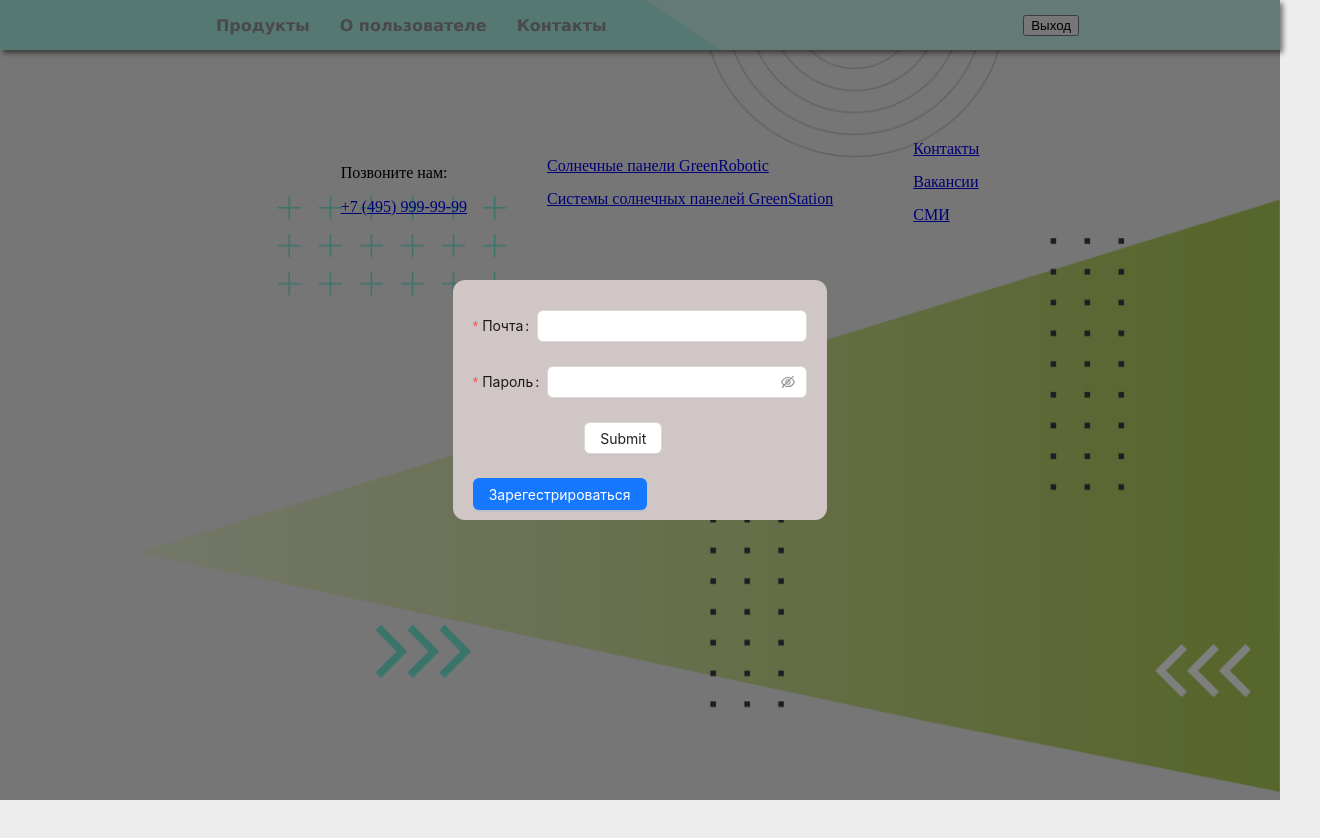
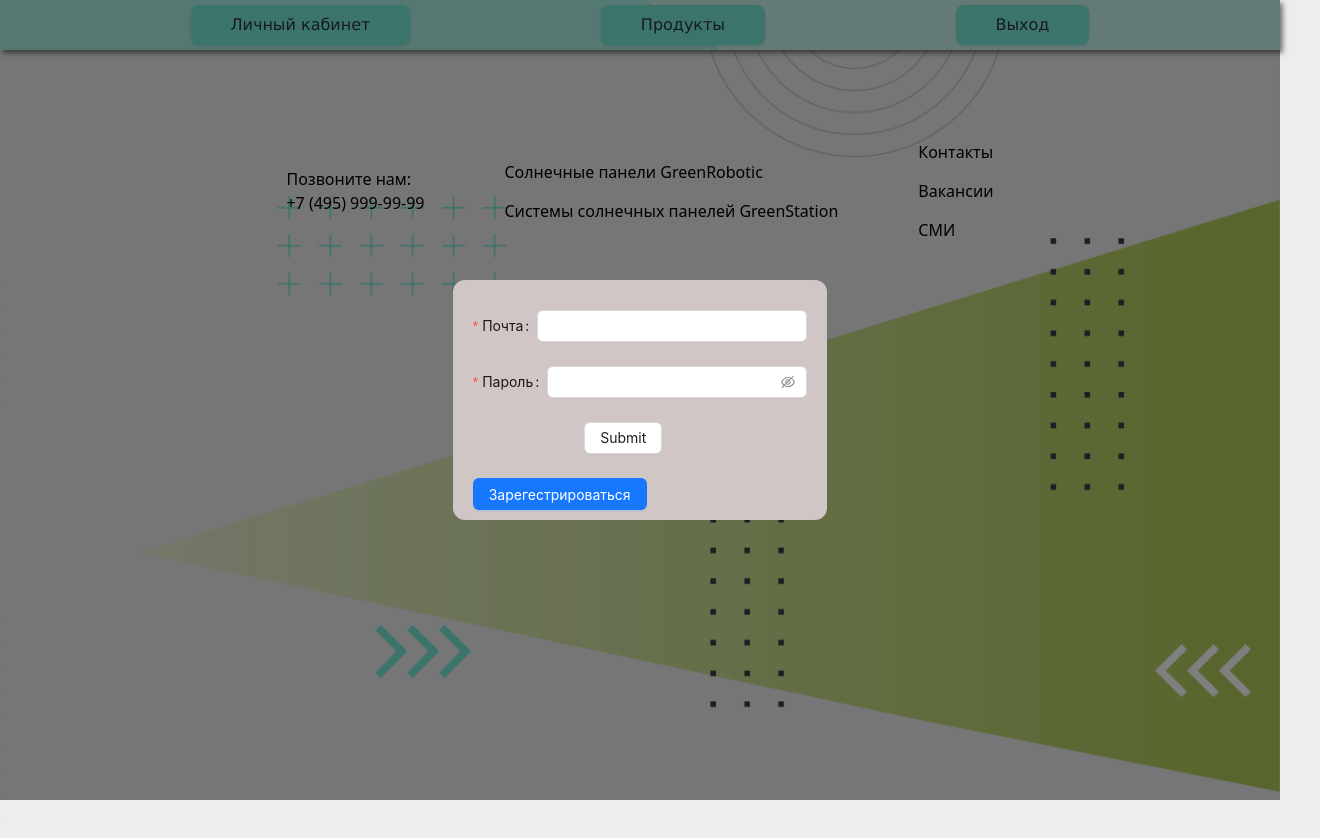
Before and after one commit to prognozpogody/BFDZ, a React (Create React App) app: page / in a window 1280 px wide. Shown: the top 838 px of the page, 1320 px wide, since content can reach past the window. Built offline with nearby package versions, Linux system fonts and the light colour scheme.

Commit message:
header on tailwind

```diff
--- a/src/Components/Header/Header.jsx
+++ b/src/Components/Header/Header.jsx
@@ -1,5 +1,5 @@
 import { useActions } from "../../hooks/useActions";
-import { Button } from "../ui/Button";
+import Button from "../ui/Button";
 import styles from "./style.module.css";
 import { useEffect } from "react";
 import { useNavigate, useLocation } from "react-router-dom";
@@ -27,13 +27,13 @@ export const HeaderProject = () => {
 
   return (
     <header className={styles.Header}>
-      <nav>
-        <a href="/products">Продукты</a>
-        <a href="/user">О пользователе</a>
-        <a href="#">Контакты</a>
-        <div id="indicator"></div>
-      </nav>
-      <Button onClick={handleLogOut} variant="orange">
+      <a href="/user">
+        <Button variant="primary">Личный кабинет</Button>
+      </a>
+      <a href="/products">
+        <Button variant="primary">Продукты</Button>
+      </a>
+      <Button onClick={handleLogOut} variant="primary">
         Выход
       </Button>
     </header>
--- a/src/Components/Header/style.module.css
+++ b/src/Components/Header/style.module.css
@@ -1,6 +1,6 @@
 .Header {
   display: flex;
-  justify-content: space-around;
+  justify-content: space-evenly;
   align-items: center;
   position: fixed;
   top: 0px;
@@ -14,115 +14,3 @@
   background-size: cover;
   box-shadow: 3px 3px 5px rgb(0 0 0 / 50%);
 }
-
-nav a {
-  position: relative;
-  text-align: center;
-  color: #949494;
-  text-decoration: none;
-  padding: 10px 15px;
-  transition: 0.2s ease color;
-}
-
-nav a:before,
-nav a:after {
-  content: "";
-  position: absolute;
-  border-radius: 50%;
-  transform: scale(0);
-  transition: 0.2s ease transform;
-}
-
-nav a:before {
-  top: 0;
-  left: 10px;
-  width: 6px;
-  height: 6px;
-}
-
-nav a:after {
-  top: 5px;
-  left: 18px;
-  width: 4px;
-  height: 4px;
-}
-
-nav a:nth-child(1):before {
-  background-color: yellow;
-}
-
-nav a:nth-child(1):after {
-  background-color: red;
-}
-
-nav a:nth-child(2):before {
-  background-color: #00e2ff;
-}
-
-nav a:nth-child(2):after {
-  background-color: #89ff00;
-}
-
-nav a:nth-child(3):before {
-  background-color: purple;
-}
-
-nav a:nth-child(3):after {
-  background-color: palevioletred;
-}
-
-#indicator {
-  position: absolute;
-  left: 5%;
-  bottom: 0;
-  width: 30px;
-  height: 3px;
-  background-color: #fff;
-  border-radius: 5px;
-  transition: 0.2s ease left;
-}
-
-nav a:hover {
-  color: #fff;
-}
-
-nav a:hover:before,
-nav a:hover:after {
-  transform: scale(1);
-}
-
-nav a:nth-child(1):hover ~ #indicator {
-  background: linear-gradient(130deg, yellow, red);
-}
-
-nav a:nth-child(2):hover ~ #indicator {
-  left: 34%;
-  background: linear-gradient(130deg, #00e2ff, #89ff00);
-}
-
-nav a:nth-child(3):hover ~ #indicator {
-  left: 70%;
-  background: linear-gradient(130deg, purple, palevioletred);
-}
-
-nav a:nth-child(4):hover ~ #indicator {
-  left: 34%;
-  background: linear-gradient(130deg, #00e2ff, #89ff00);
-}
-
-#ytd-url {
-  display: block;
-  position: fixed;
-  right: 0;
-  bottom: 0;
-  padding: 10px 14px;
-  margin: 20px;
-  color: #fff;
-  font-family: Arial;
-  font-size: 14px;
-  text-decoration: none;
-  background-color: #000;
-  border-radius: 4px;
-  box-shadow: 0 10px 20px -5px rgba(0, 0, 0, 0.3);
-  z-index: 125;
-}
--- a/src/Components/ui/Button.tsx
+++ b/src/Components/ui/Button.tsx
@@ -3,11 +3,11 @@ import React from "react";
 import { ButtonHTMLAttributes, FC, PropsWithChildren } from "react";
 
 interface IButton extends ButtonHTMLAttributes<HTMLButtonElement> {
-  variant: "orange" | "white";
+  variant: "primary" | "white" | "black";
   size?: "sm" | "md" | "lg";
 }
 
-export const Button: FC<PropsWithChildren<IButton>> = ({
+const Button: FC<PropsWithChildren<IButton>> = ({
   children,
   className,
   variant,
@@ -18,10 +18,11 @@ export const Button: FC<PropsWithChildren<IButton>> = ({
     <button
       {...rest}
       className={cn(
-        "rounded-xl font-medium shadow px-10 py-2 hover:shadow-lg transition duration-300 ease-in-out",
+        "rounded-lg font-medium shadow px-10 py-2 hover:shadow-lg transition duration-300 ease-in-out",
         {
-          "text-white bg-primary": variant === "orange",
+          "text-black bg-primary": variant === "primary",
           "text-primary bg-white": variant === "white",
+          "text-white bg-black": variant === "black",
           "px-5 py-2 text-sm": size === "sm",
         },
         className
@@ -31,3 +32,5 @@ export const Button: FC<PropsWithChildren<IButton>> = ({
     </button>
   );
 };
+
+export default Button;
--- a/src/index.css
+++ b/src/index.css
@@ -1,3 +1,7 @@
+@tailwind base;
+@tailwind components;
+@tailwind utilities;
+
 body {
   padding: 0;
   margin: 0;
--- /dev/null
+++ b/tailwind.config.js
@@ -0,0 +1,63 @@
+/** @type {import('tailwindcss').Config} */
+const twColors = require("tailwindcss/colors");
+
+const colors = {
+  transparent: twColors.transparent,
+  black: "#2E3239",
+  gray: "#CDCDCD",
+  white: twColors.white,
+  primary: "#76EAD7",
+  secondary: "#161D25",
+  "bg-color": "#F2F2F5",
+  aqua: "#268697",
+  red: twColors.red[400],
+};
+
+module.exports = {
+  content: ["./src/**/*.{js,ts,jsx,tsx}", "./pages/**/*.{js,ts,jsx,tsx}"],
+  theme: {
+    colors,
+    extend: {
+      fontSize: {
+        xs: "0.82rem",
+        sm: "0.98rem",
+        base: "1.15rem",
+        lg: "1.22rem",
+        xl: "1.36rem",
+        "1.5xl": "1.5rem",
+        "2xl": "1.725rem",
+        "3xl": "2.155rem",
+        "4xl": "2.58rem",
+        "5xl": "3.45rem",
+        "6xl": "4.3rem",
+        "7xl": "5.17rem",
+        "8xl": "6.9rem",
+        "9xl": "9.2rem",
+      },
+      keyframes: {
+        animationOpacity: {
+          from: { opacity: 0.2 },
+          to: { opacity: 1 },
+        },
+        scaleIn: {
+          "0%": {
+            opacity: 0,
+            transform: "scale(0.9)",
+          },
+          "50%": {
+            opacity: 0.3,
+          },
+          "100%": {
+            opacity: 1,
+            transform: "scale(1)",
+          },
+        },
+      },
+      animation: {
+        opacity: "animationOpacity .5s ease-in-out",
+        scaleIn: "scaleIn .35s ease-in-out",
+      },
+    },
+  },
+  plugins: [],
+};
```
Also changed, not shown: package.json (+5 -2 lines), tsconfig.json (added, +22 -0 lines), 1 other file (tests, documents, lock files or other folders).
